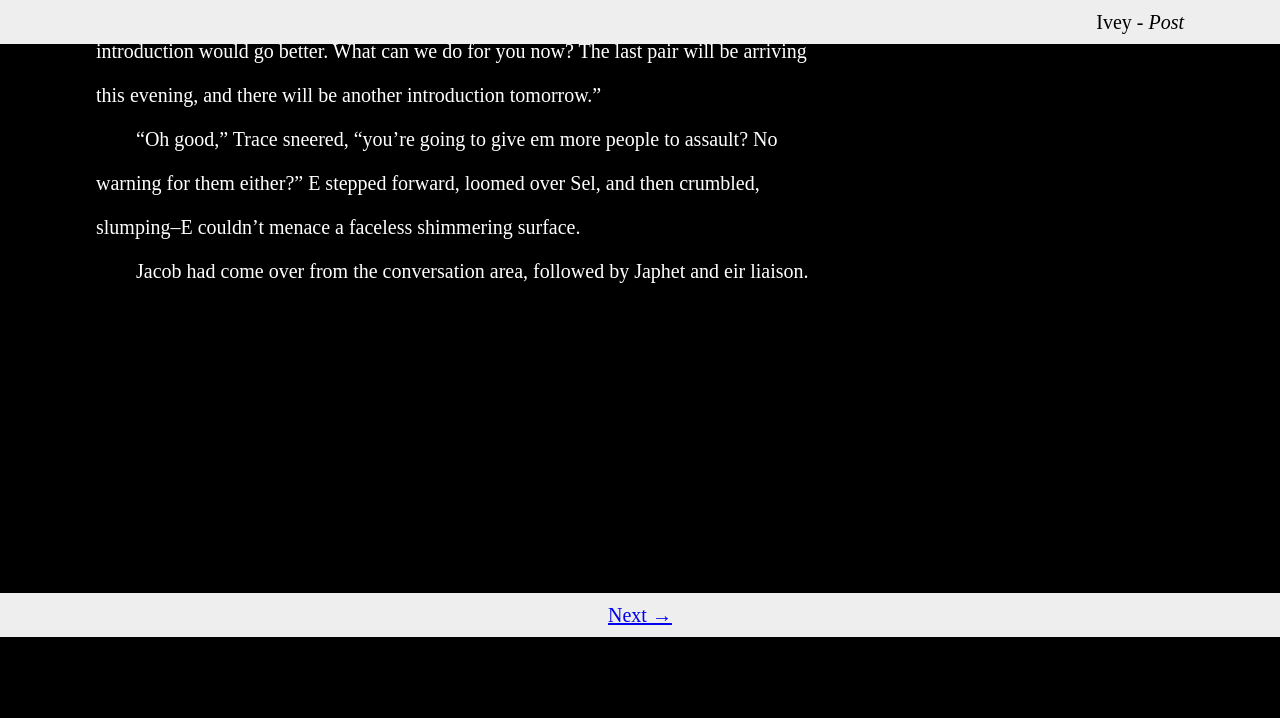
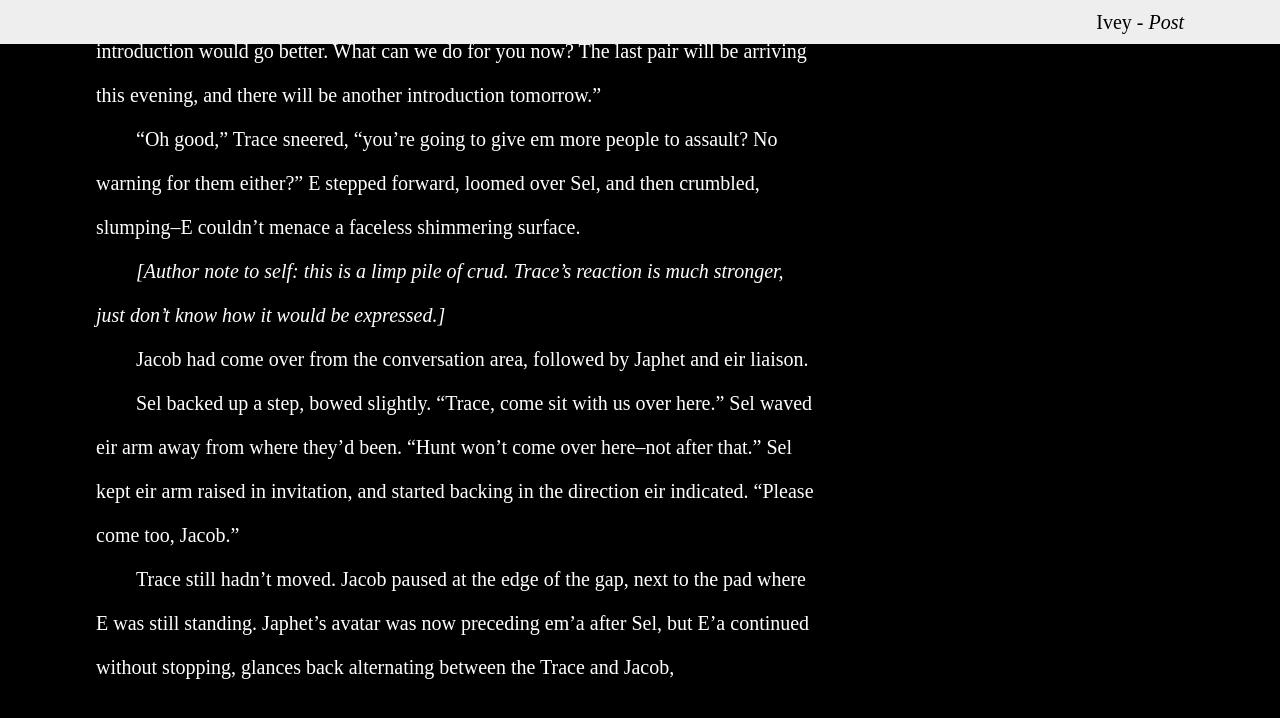
Before and after one commit to gleneivey/post-novel, a Jekyll site: the page built from docs/10.md, in a window 1280 px wide and 900 px high, scrolled down 18382 px. Shown: the top 718 px of the window. Built offline with Jekyll 4.4.1, drawn with Linux system fonts in a browser that asks for light colours; our own code applies the rules of GitHub Pages for plain Markdown files; before the commit the page ends 19019 px from its top, so only the background shows below that.

Commit message:
27,421 words

```diff
--- a/docs/10.md
+++ b/docs/10.md
@@ -635,5 +635,19 @@ assault?  No warning for them either?"  E stepped forward, loomed over
 Sel, and then crumbled, slumping--E couldn't menace a faceless
 shimmering surface.
 
+_[Author note to self: this is a limp pile of crud.  Trace's reaction
+is much stronger, just don't know how it would be expressed.]_
+
 Jacob had come over from the conversation area, followed by Japhet and
 eir liaison.
+
+Sel backed up a step, bowed slightly.  "Trace, come sit with us over
+here."  Sel waved eir arm away from where they'd been.  "Hunt won't
+come over here--not after that."  Sel kept eir arm raised in
+invitation, and started backing in the direction eir indicated.
+"Please come too, Jacob."
+
+Trace still hadn't moved.  Jacob paused at the edge of the gap, next
+to the pad where E was still standing.  Japhet's avatar was now
+preceding em'a after Sel, but E'a continued without stopping, glances
+back alternating between the Trace and Jacob,
```
Also changed, not shown: docs/09.md (+5 -4 lines).
